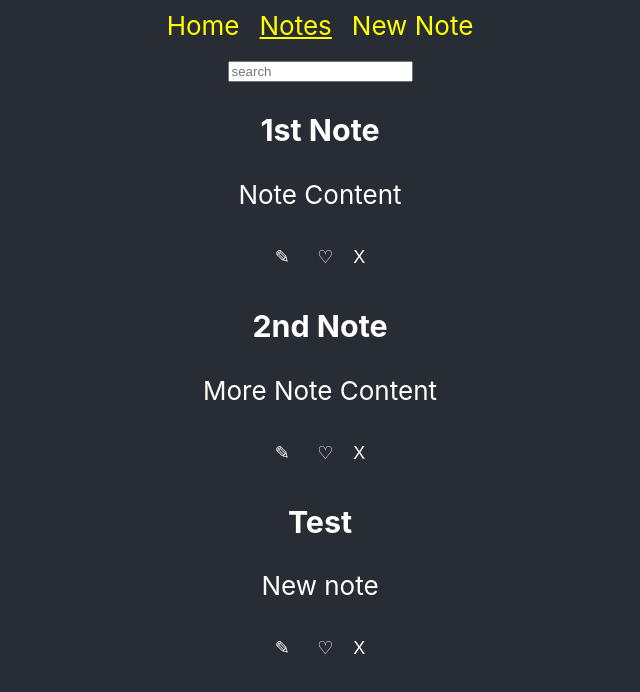
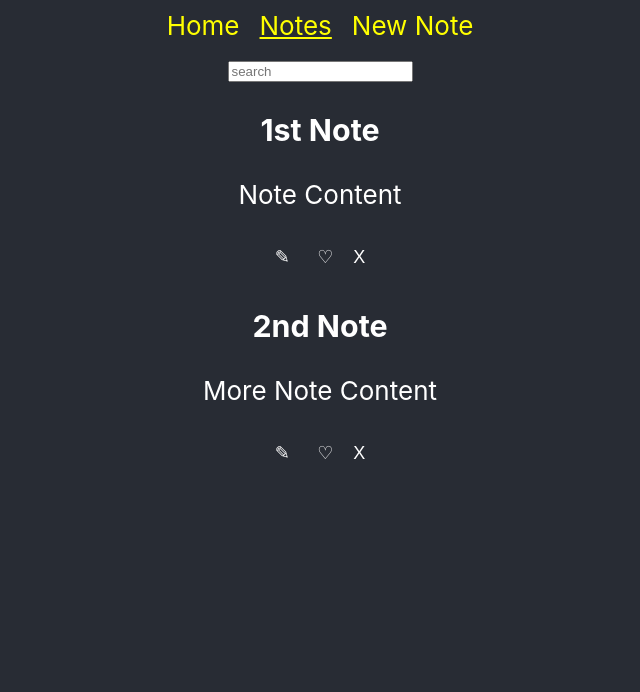
Before and after one commit to bklarer/note-taker-app, a React (Create React App) app: page /notes in a window 1280 px wide. Shown: the top 692 px of the page, without its empty margins (320-960 px from the left). Built offline with nearby package versions, Linux system fonts and the light colour scheme; data requests are answered from the project's data file.

Commit message:
Create delete function for notes

```diff
--- a/db.json
+++ b/db.json
@@ -11,12 +11,6 @@
       "content": "More Note Content",
       "favorite": false,
       "id": 2
-    },
-    {
-      "title": "Test",
-      "content": "New note",
-      "favorite": false,
-      "id": 3
     }
   ]
 }
--- a/src/components/App.js
+++ b/src/components/App.js
@@ -21,6 +21,11 @@ function App() {
 
     const updatedNotes = notes.map((note) => note.id === updatedNote.id ? updatedNote : note)
 
+    setNotes(updatedNotes)
+  }
+
+  function handleDelete(id) {
+    const updatedNotes = notes.filter((note) => note.id !== id)
     setNotes(updatedNotes)
   }
 
@@ -50,8 +55,8 @@ function App() {
           <NoteForm  onAddNote={addNote}/>
         </Route>
         <Route exact path="/notes">
-          <Search search={search} onHandleSearch={handleSearch}/>
-          <NoteContainer displayedNotes={displayedNotes} onHandleLike={handleLike}/>
+          <Search search={search} onHandleSearch={handleSearch} />
+          <NoteContainer displayedNotes={displayedNotes} onHandleLike={handleLike} onHandleDelete={handleDelete}/>
         <Route exact path="/notes/:id">
           <Note/>
         </Route>
--- a/src/components/Note.js
+++ b/src/components/Note.js
@@ -2,13 +2,11 @@
 
 
 
-function Note({note, title, content, id, favorite, onHandleLike}) {
+function Note({note, title, content, id, favorite, onHandleLike, onHandleDelete}) {
 
 //when favorite is on, make heart pink
 
     function handleLikeClick () {
-
-        console.log("favorite", favorite)
 
         fetch(`http://localhost:3004/notes/${id}`, {
             method: 'PATCH',
@@ -25,6 +23,23 @@ function Note({note, title, content, id, favorite, onHandleLike}) {
                 })
     }
 
+    function handleDeleteClick() {
+        fetch(`http://localhost:3004/notes/${id}`, {
+            method: 'DELETE',
+            headers: {
+                "Content-Type": "application/json",
+                Accept: "application/json",
+                }
+            }
+        )
+            .then((resp)=> {
+                resp.json()
+                onHandleDelete(id)
+
+            })
+
+    }
+
 
     return (
         <div>
@@ -36,7 +51,7 @@ function Note({note, title, content, id, favorite, onHandleLike}) {
 
                 <button>✎</button> {/*Need to figure out route when clicking edit through link and then patch*/}
                 <button onClick={() => handleLikeClick()}>♡</button>
-                <button >X</button> {/*Need to figure delete note with fetch and state*/}
+                <button onClick={() => handleDeleteClick()} >X</button> {/*Need to figure delete note with fetch and state*/}
             </div>
         </div>
     )
--- a/src/components/NoteContainer.js
+++ b/src/components/NoteContainer.js
@@ -1,7 +1,7 @@
 import Note from './Note'
 
 
-function NoteContainer ({displayedNotes, onHandleLike}) {
+function NoteContainer ({displayedNotes, onHandleLike, onHandleDelete}) {
 
 //need to figure out how to make notes left to right 3 columns
     return(
@@ -16,6 +16,7 @@ function NoteContainer ({displayedNotes, onHandleLike}) {
             content={note.content}
             favorite={note.favorite}
             onHandleLike={onHandleLike}
+            onHandleDelete={onHandleDelete}
             />
             )})}
         </div>
```
